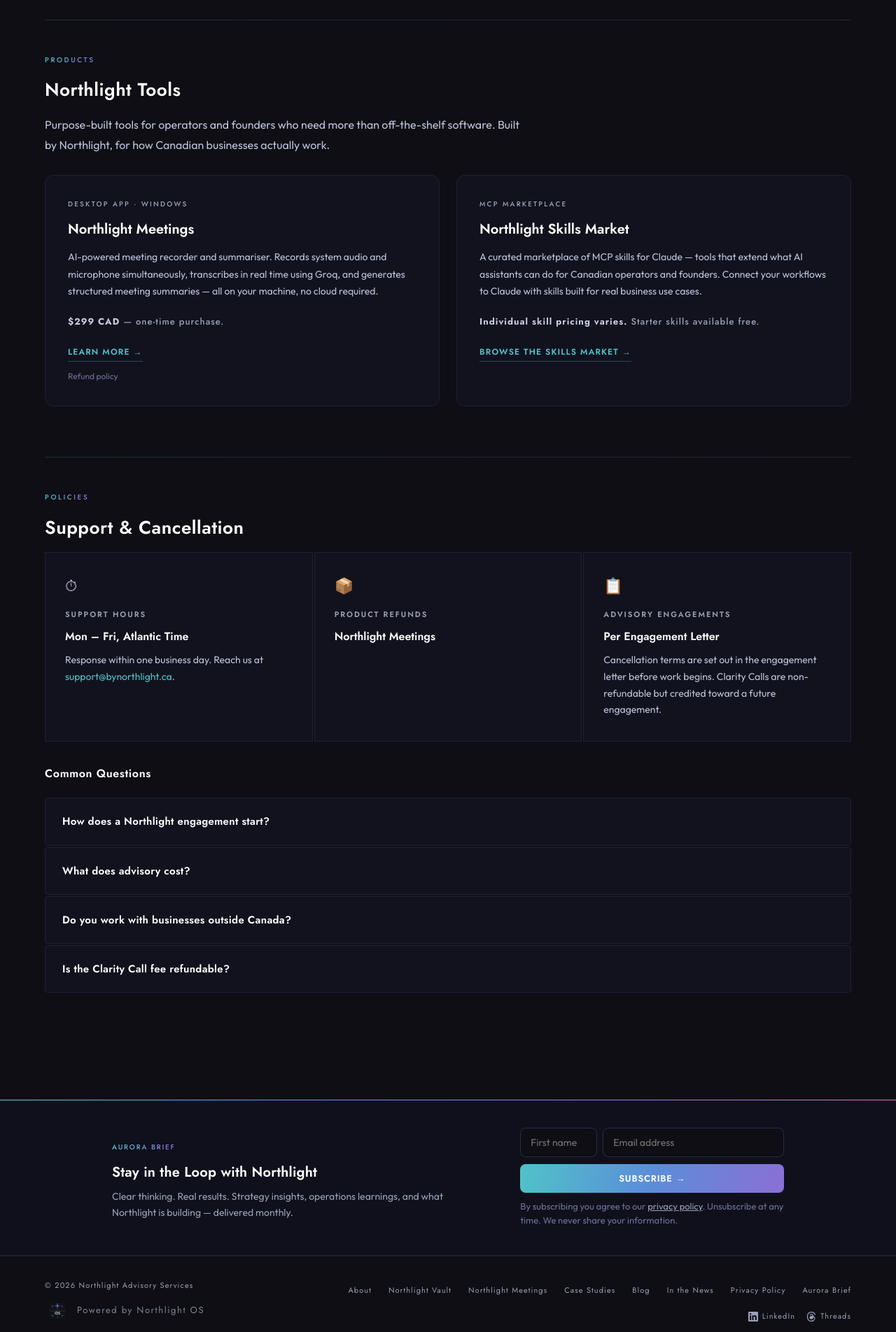
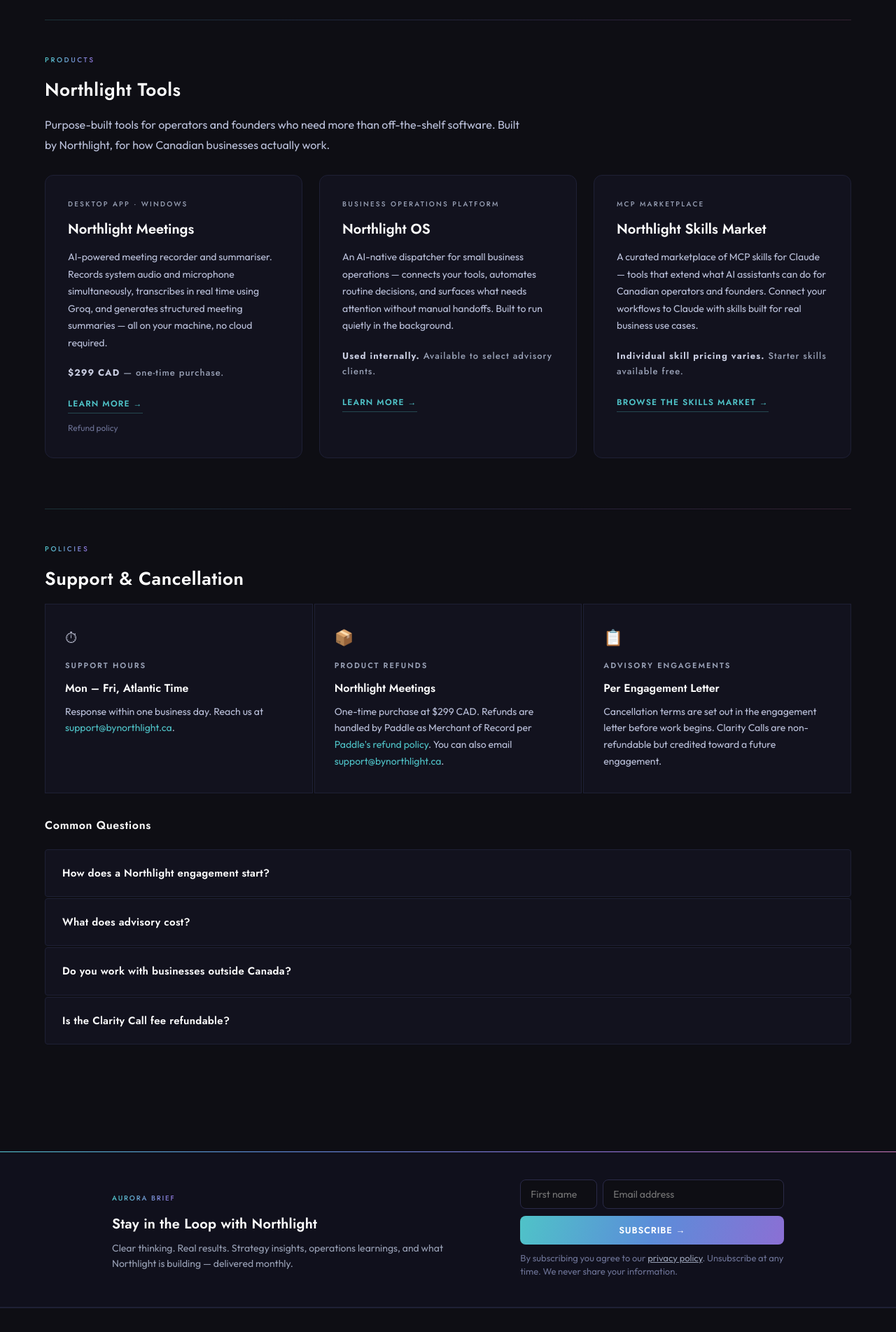
Before and after one commit to elizabethlemoine33-commits/bynorthlight-site, a Jekyll site: the page built from services.html, in a window 1280 px wide. Shown: the part 1440-3344 px from the top of the page at 70% size. Built offline with Jekyll 4.4.1, drawn with Linux system fonts in a browser that asks for light colours.

Commit message:
Fix services page: add Northlight OS card, complete product refunds copy, PIPEDA link, 3-col product grid
Co-Authored-By: Claude Sonnet 4.6 <noreply@anthropic.com>

```diff
--- a/services.html
+++ b/services.html
@@ -46,6 +46,15 @@ head_extra: |
           "priceCurrency": "CAD",
           "description": "One-time purchase. Refunds handled by Paddle per their refund policy."
         }
+      },
+      {
+        "@type": "SoftwareApplication",
+        "@id": "https://bynorthlight.ca/services.html#os",
+        "name": "Northlight OS",
+        "description": "An AI-native operating system for small business — an intelligent dispatcher that connects your tools, automates routine decisions, and keeps your operations running without manual handoffs.",
+        "applicationCategory": "BusinessApplication",
+        "provider": { "@id": "https://bynorthlight.ca#northlight" },
+        "url": "https://bynorthlight.ca/northlight-os.html"
       },
       {
         "@type": "SoftwareApplication",
@@ -216,7 +225,7 @@ head_extra: |
 
     /* Product cards */
     .product-grid {
-      display: grid; grid-template-columns: 1fr 1fr; gap: 24px;
+      display: grid; grid-template-columns: repeat(3, 1fr); gap: 24px;
       margin-bottom: 24px;
     }
     .product-card {
@@ -298,6 +307,9 @@ head_extra: |
       .services-page { padding-left: 32px; padding-right: 32px; }
       .page-hero { padding: 48px 0 36px; }
     }
+    @media (max-width: 900px) {
+      .product-grid { grid-template-columns: 1fr 1fr; }
+    }
     @media (max-width: 768px) {
       .services-page { padding-left: 24px; padding-right: 24px; }
       .page-headline { font-size: 30px; }
@@ -365,6 +377,14 @@ head_extra: |
         </div>
 
         <div class="product-card">
+          <p class="product-label">Business Operations Platform</p>
+          <h3 class="product-name">Northlight OS</h3>
+          <p class="product-body">An AI-native dispatcher for small business operations — connects your tools, automates routine decisions, and surfaces what needs attention without manual handoffs. Built to run quietly in the background.</p>
+          <p class="product-price"><strong>Used internally.</strong> Available to select advisory clients.</p>
+          <a href="/northlight-os.html" class="product-cta">Learn more →</a>
+        </div>
+
+        <div class="product-card">
           <p class="product-label">MCP Marketplace</p>
           <h3 class="product-name">Northlight Skills Market</h3>
           <p class="product-body">A curated marketplace of MCP skills for Claude — tools that extend what AI assistants can do for Canadian operators and founders. Connect your workflows to Claude with skills built for real business use cases.</p>
@@ -391,6 +411,7 @@ head_extra: |
           <span class="support-icon" aria-hidden="true">📦</span>
           <p class="support-label">Product Refunds</p>
           <p class="support-value">Northlight Meetings</p>
+          <p class="support-body">One-time purchase at $299 CAD. Refunds are handled by Paddle as Merchant of Record per <a href="/meetings-refunds.html">Paddle's refund policy</a>. You can also email <a href="mailto:support@bynorthlight.ca">support@bynorthlight.ca</a>.</p>
         </div>
         <div class="support-item">
           <span class="support-icon" aria-hidden="true">📋</span>
@@ -427,7 +448,7 @@ head_extra: |
             Do you work with businesses outside Canada?
           </summary>
           <div style="padding: 16px 24px 20px; font-family: 'Outfit', sans-serif; font-size: 14px; color: var(--haze); line-height: 1.75; border-top: 1px solid var(--border);">
-            Occasionally. Northlight Advisory Services focuses on Canadian organisations because they face a distinct set of regulatory, funding, and market conditions — particularly around AI adoption and privacy law (PIPEDA, Quebec Law 25) — that general advice doesn't address well.
+            Occasionally. Northlight Advisory Services focuses on Canadian organisations because they face a distinct set of regulatory, funding, and market conditions — particularly around AI adoption and privacy law (<a href="https://www.priv.gc.ca/en/privacy-topics/privacy-laws-in-canada/the-personal-information-protection-and-electronic-documents-act-pipeda/" style="color: var(--glacial); text-decoration: none;">PIPEDA</a>, Quebec Law 25) — that general advice doesn't address well.
           </div>
         </details>
 
```
